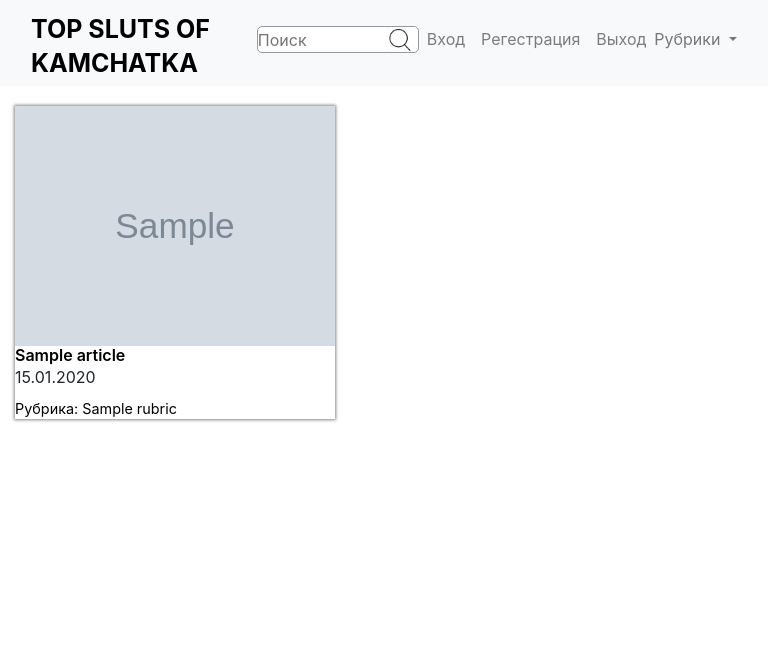
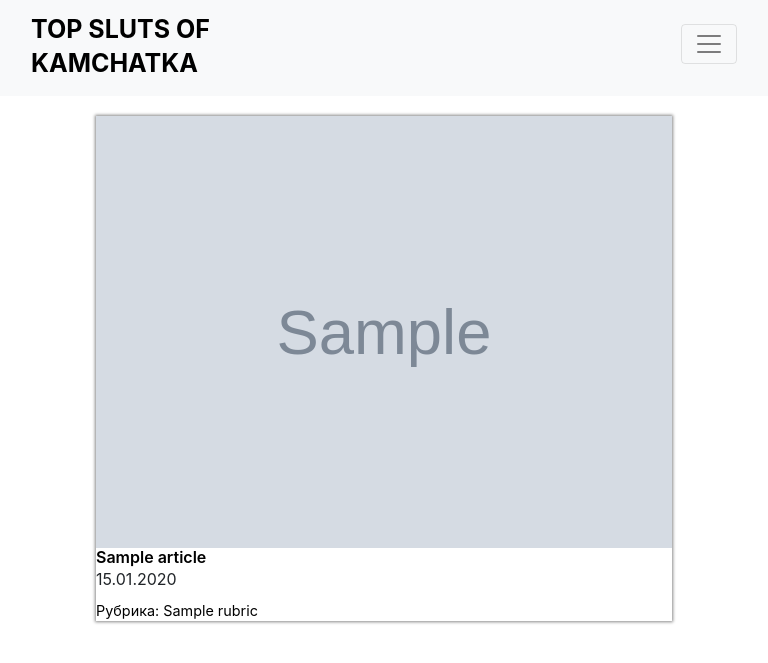
Before and after one commit to Y2Danil/tsoktest, a Django app: page / in a window 768 px wide. Shown: the top 663 px of the page. Run offline with Django 3.2, Linux system fonts and the light colour scheme; tables that the repository leaves empty hold one stand-in row (values such as "Sample post"); grey boxes marked "Sample" are stand-in pictures; some libraries are stand-ins or nearby versions.

Commit message:
Небольшие правки

```diff
--- a/Top/static/Top/style2.css
+++ b/Top/static/Top/style2.css
@@ -149,10 +149,12 @@ ul > li.admin {
 
 .nav_item-dropdown {
   position: relative;
-  margin-left: 7px;
+  margin-left: 5px;
   top: 3px;
   border: none !important;
   outline: none !important;
+  padding-bottom: 6px !important;
+  padding-top: 3px !important;
 }
 
 .dropdown > .dropdown-toggle {
@@ -352,18 +354,22 @@ ul > li.admin {
     margin: auto;
     height: auto;
     position: relative;
+    margin-bottom: 15px !important;
   }
   .Article img {
-    max-height: 370px;
+    max-height: 700px;
   }
   .nav_item-dropdown {
     margin-left: 0px !important;
+  }
+  .search {
+    margin-top: 10px;
   }
 }
 
 @media (min-width: 768px) {
   .Article img {
-    max-height: 280px;
+    max-height: 700px;
   }
   .Article {
     position: relative;
@@ -373,6 +379,18 @@ ul > li.admin {
   }
   .poisck_input {
     width: 130px;
+  }
+  ul.navbar-nav li.nav-item {
+    text-align: left;
+  }
+  ul.navbar-nav li.nav_item-dropdown {
+    text-align: left;
+  }
+}
+
+@media (max-width: 992px) {
+  .Article {
+    margin: auto;
   }
 }
 
@@ -392,7 +410,11 @@ ul > li.admin {
     margin-top: 7px;
   }
   .nav_item-dropdown {
-    margin-top: 5px;
+    margin-top: 0px;
+    margin-left: 0px;
+  }
+  .TSOK {
+    margin-bottom: 10px;
   }
 }
 
--- a/Top/templates/Top/list.html
+++ b/Top/templates/Top/list.html
@@ -14,7 +14,7 @@
   <section class='row'>
   {% if Articles %}
     {% for Article in Articles %}
-            <article class='Article col-8 col-sm-8 col-md-5 col-lg-5 col-xl-3'>
+            <article class='Article col-8 col-sm-9 col-md-9 col-lg-5 col-xl-3'>
               <div clas='scale div_img pr-0'>
                 <img src="{{ Article.image.url }}" alt="Картинка" class='article_img scale col-12 col-sm-12 col-md-12 col-lg-12 col-xl-12'>
               </div>
--- a/Top/templates/base.html
+++ b/Top/templates/base.html
@@ -3,8 +3,7 @@
 <!DOCTYPE html>
 <html lang="en">
 <head>
-  <link rel="stylesheet" href="https://stackpath.bootstrapcdn.com/bootstrap/4.4.1/css/bootstrap.min.css"
-    integrity="sha384-Vkoo8x4CGsO3+Hhxv8T/Q5PaXtkKtu6ug5TOeNV6gBiFeWPGFN9MuhOf23Q9Ifjh" crossorigin="anonymous">
+  <link rel="stylesheet" href="https://stackpath.bootstrapcdn.com/bootstrap/4.5.0/css/bootstrap.min.css" integrity="sha384-9aIt2nRpC12Uk9gS9baDl411NQApFmC26EwAOH8WgZl5MYYxFfc+NcPb1dKGj7Sk" crossorigin="anonymous">
   <link rel="stylesheet" href="{% static 'Top/style2.css' %}">
   <meta charset="UTF-8">
   <title>{% block title %}Главное{% endblock %}</title>
@@ -16,7 +15,7 @@
     <div class="row">
       <div class="col-lg-3 col-xl-3 navbar-container bg-light">
         <!-- Вертикальное меню -->
-        <nav class="navbar navbar-expand-md navbar-light header">
+        <nav class="navbar navbar-expand-lg navbar-light header">
           <h1 class='TSOK'>
             <a href="{% url 'blog:index' %}" style='color: black;'>
               TOP SLUTS OF <div class='Kamch'>KAMCHATKA</div>
@@ -96,8 +95,7 @@
   </div>
 
   <script src="https://code.jquery.com/jquery-3.5.1.slim.min.js" integrity="sha384-DfXdz2htPH0lsSSs5nCTpuj/zy4C+OGpamoFVy38MVBnE+IbbVYUew+OrCXaRkfj" crossorigin="anonymous"></script>
-  <script src="https://cdn.jsdelivr.net/npm/popper.js/1.16.0/dist/umd/popper.min.js" integrity="sha384-Q6E9RHvbIyZFJoft+2mJbHaEWldlvI9IOYy5n3zV9zzTtmI3UksdQRVvoxMfooAo" crossorigin="anonymous"></script>
+  <script src="https://cdn.jsdelivr.net/npm/popper.js@1.16.0/dist/umd/popper.min.js" integrity="sha384-Q6E9RHvbIyZFJoft+2mJbHaEWldlvI9IOYy5n3zV9zzTtmI3UksdQRVvoxMfooAo" crossorigin="anonymous"></script>
   <script src="https://stackpath.bootstrapcdn.com/bootstrap/4.5.0/js/bootstrap.min.js" integrity="sha384-OgVRvuATP1z7JjHLkuOU7Xw704+h835Lr+6QL9UvYjZE3Ipu6Tp75j7Bh/kR0JKI" crossorigin="anonymous"></script>
-  <script type='text/javascript' src='{% static "js/TSOK.js" %}'></script>
 </body>
 </html>
```
